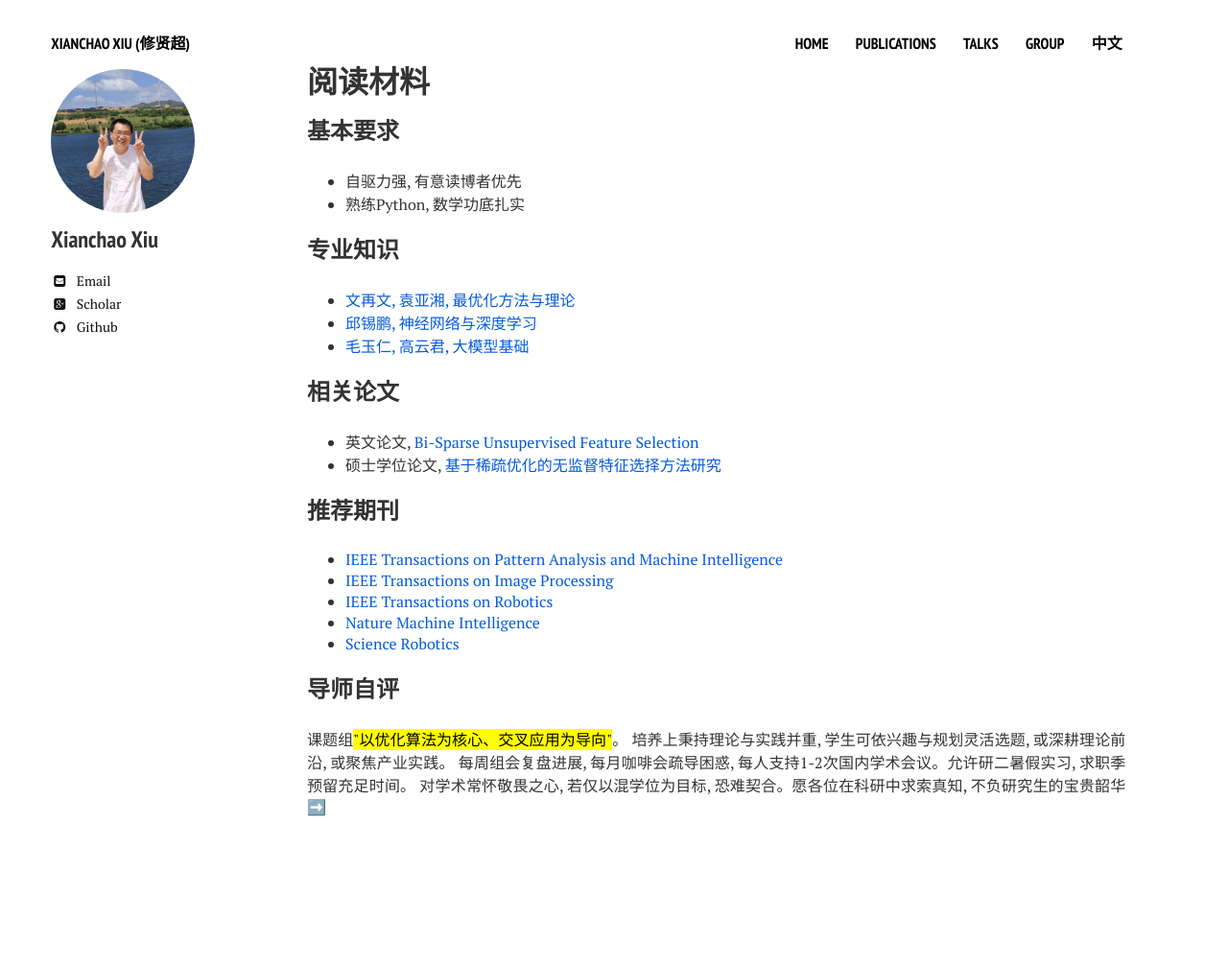
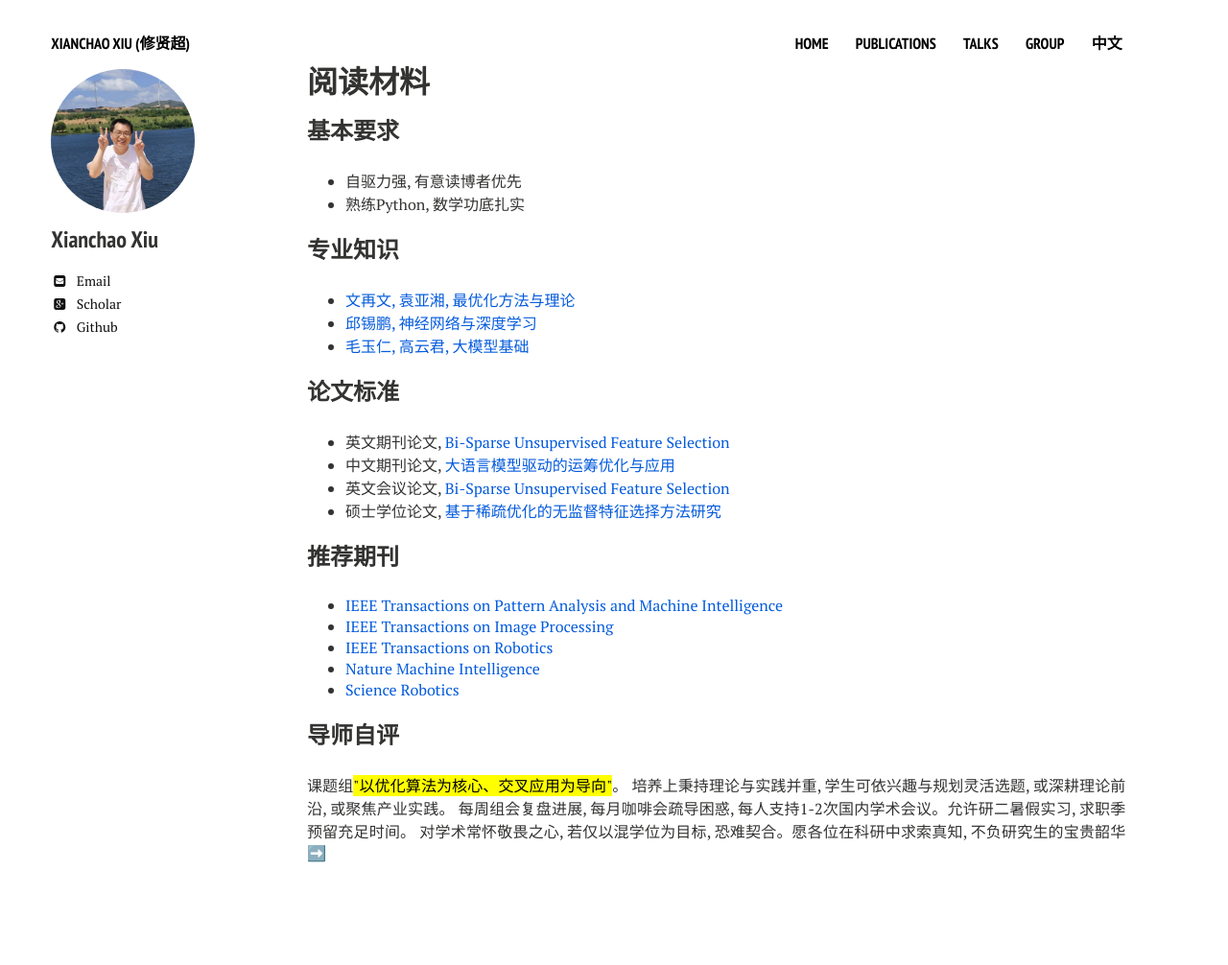
Before and after one commit to xianchaoxiu/xianchaoxiu.github.io, a Jekyll site: the page built from chinese/reading/index.md, in a window 1280 px wide. Shown: the whole page at 96% size. Built offline with Jekyll 4.4.1, drawn with Linux system fonts in a browser that asks for light colours; nearby versions of some CDN libraries; before the commit the page ends 958 px from its top, so only the background shows below that.

Commit message:
Update index.md

```diff
--- a/chinese/reading/index.md
+++ b/chinese/reading/index.md
@@ -18,8 +18,10 @@ share: false
 *  <a href="https://www.bilibili.com/video/BV1PB6XYFET2/" class="textlink" target="_blank"> 毛玉仁, 高云君, 大模型基础 </a> <br>
 
 
-### 相关论文
-* 英文论文, <a href="https://doi.org/10.1109/TIP.2025.3620667" class="textlink" target="_blank">Bi-Sparse Unsupervised Feature Selection</a> <br>
+### 论文标准
+* 英文期刊论文, <a href="https://doi.org/10.1109/TIP.2025.3620667" class="textlink" target="_blank">Bi-Sparse Unsupervised Feature Selection</a> <br>
+* 中文期刊论文, <a href="https://doi.org/10.1109/TIP.2025.3620667" class="textlink" target="_blank">大语言模型驱动的运筹优化与应用</a> <br>
+* 英文会议论文, <a href="https://doi.org/10.1109/TIP.2025.3620667" class="textlink" target="_blank">Bi-Sparse Unsupervised Feature Selection</a> <br>
 * 硕士学位论文, <a href="https://xianchaoxiu.github.io/group/2025-Yang.pdf" class="textlink" target="_blank">基于稀疏优化的无监督特征选择方法研究</a> <br>
 
 
```
